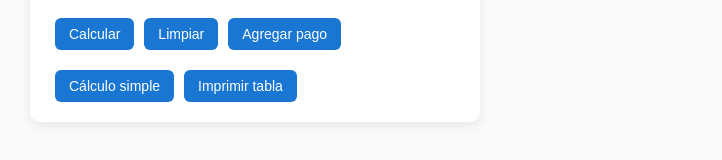
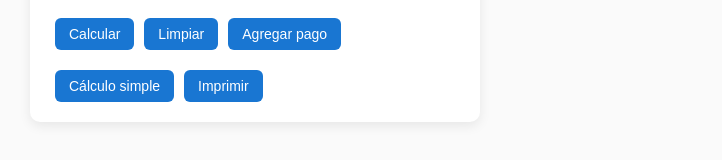
Before and after one commit to braianchaparro/calculadoraintereses, a plain HTML site: page index.html in a window 1280 px wide. Shown: the part 351-511 px from the top of the page, without its empty margins (0-722 px from the left). Drawn offline with Linux system fonts and the light colour scheme.

Commit message:
index.html

```diff
--- a/index.html
+++ b/index.html
@@ -153,7 +153,7 @@ width: 100%;
     <button type="button" class="btn" onclick="cerrar()">Limpiar</button>
     <button type="button" class="btn" onclick="agregarPago()">Agregar pago</button>
     <button type="button" class="btn" onclick="abrirSimpleCalc()">Cálculo simple</button>
-    <button type="button" class="btn" onclick="imprimirTabla()">Imprimir tabla</button>
+    <button type="button" class="btn" onclick="imprimirTabla()">Imprimir</button>
 </div>
 
 
```
